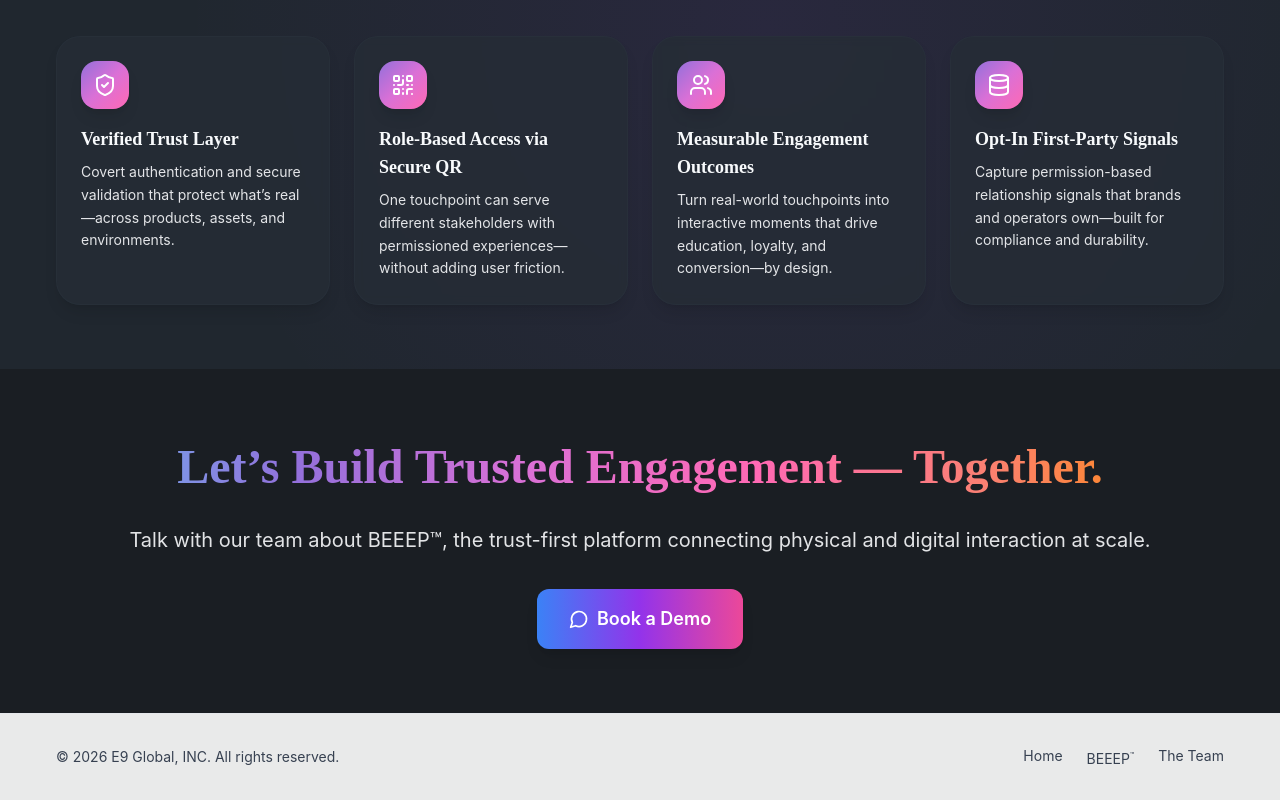
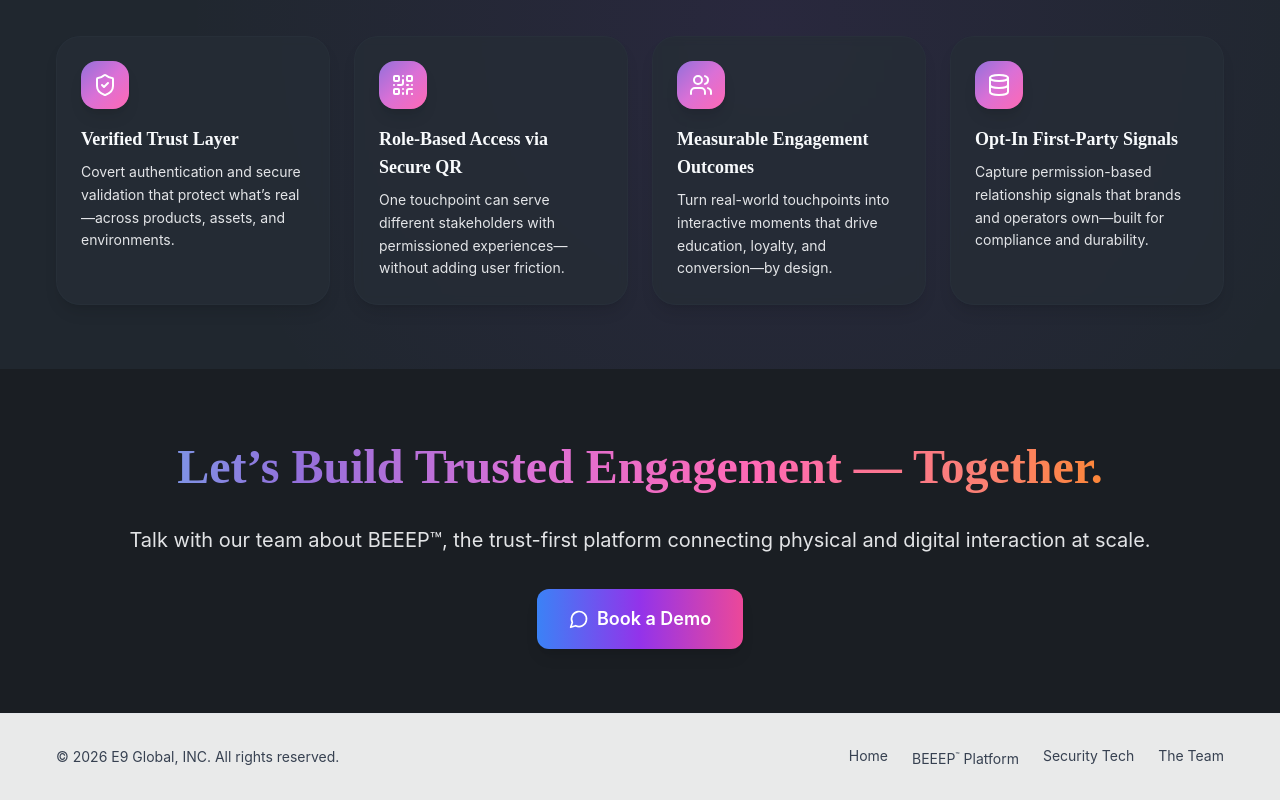
Before and after one commit to NewGrooves/e9-global-backup, a React (Vite) app: page / in a window 1280 px wide. Shown: the part 2232-3032 px from the top of the page. Built offline with nearby package versions, Linux system fonts and the light colour scheme.

Commit message:
Update Footer.tsx

```diff
--- a/src/components/Footer.tsx
+++ b/src/components/Footer.tsx
@@ -5,10 +5,12 @@ const Footer = () => {
     <footer className="bg-white/90 border-t border-gray-200 py-8 px-4 sm:px-6">
       <div className="container mx-auto">
         <div className="flex flex-col sm:flex-row justify-between items-center space-y-4 sm:space-y-0">
+          {/* Copyright */}
           <div className="text-gray-700 text-sm">
             © 2026 E9 Global, INC. All rights reserved.
           </div>
 
+          {/* Footer Navigation */}
           <nav className="hidden sm:flex space-x-6">
             <Link
               to="/"
@@ -21,7 +23,14 @@ const Footer = () => {
               to="/beeep"
               className="text-gray-700 hover:text-cobalt-blue transition-colors text-sm"
             >
-              BEEEP<span className="trademark-small">™</span>
+              BEEEP<span className="trademark-small">™</span> Platform
+            </Link>
+
+            <Link
+              to="/security-tech"
+              className="text-gray-700 hover:text-cobalt-blue transition-colors text-sm"
+            >
+              Security Tech
             </Link>
 
             <Link
```
